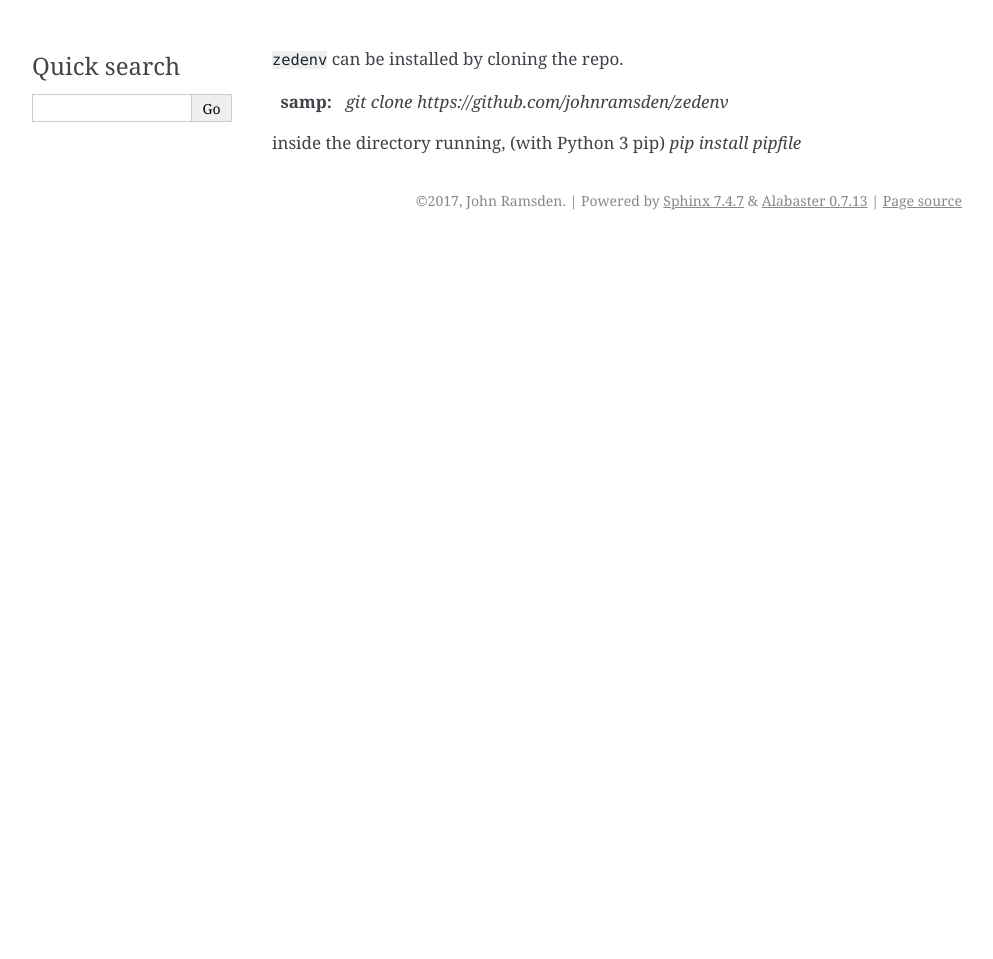
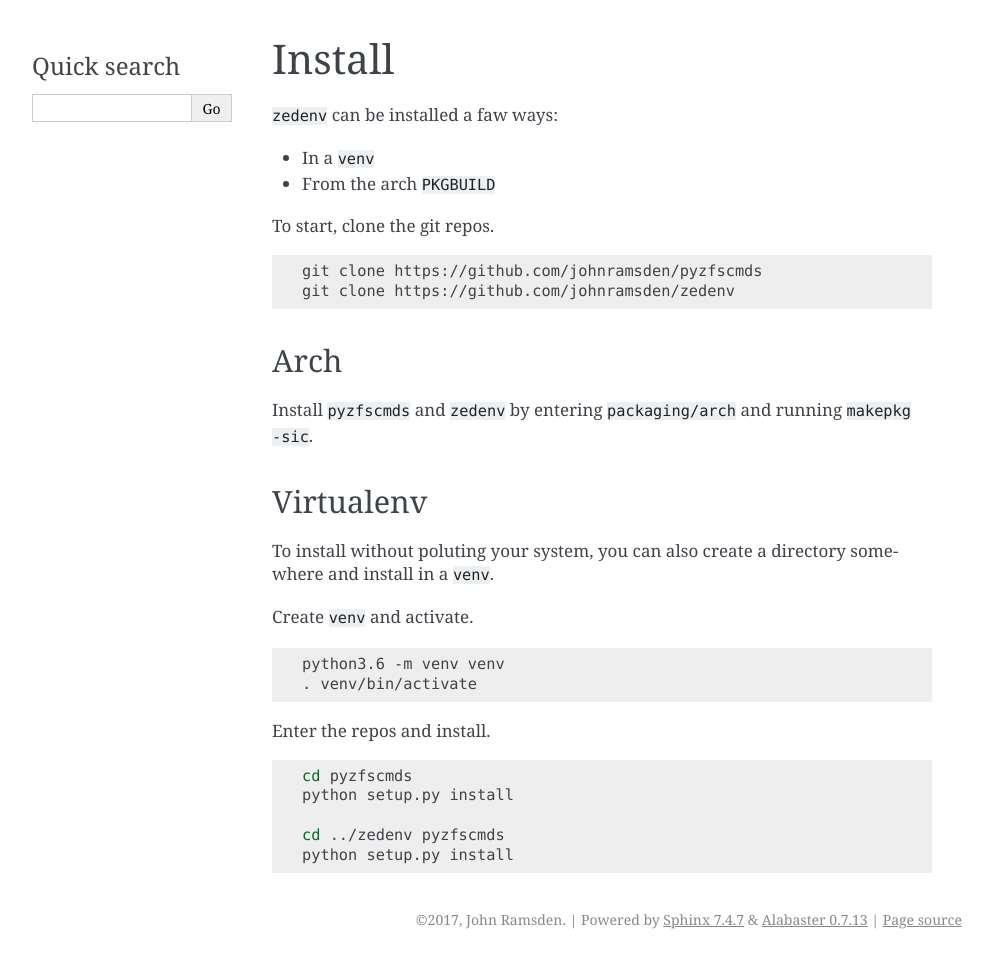
Before and after one commit to johnramsden/zedenv, a Sphinx documentation site: the page built from doc/source/install.rst, in a window 1280 px wide. Shown: the whole page, without its empty margins (148-1141 px from the left). Built offline with Sphinx 7.4.7, drawn with Linux system fonts in a browser that asks for light colours; before the commit the page ends 900 px from its top, so only the background shows below that.

```diff
--- a/doc/source/index.rst
+++ b/doc/source/index.rst
@@ -19,5 +19,4 @@ Indices and tables
 ==================
 
 * :ref:`genindex`
-* :ref:`modindex`
 * :ref:`search`
--- a/doc/source/install.rst
+++ b/doc/source/install.rst
@@ -1,8 +1,44 @@
 ..  index:: Install zedenv
-..  _Install zedenv:
 
-``zedenv`` can be installed by cloning the repo.
+Install
+=======
 
-:samp: `git clone https://github.com/johnramsden/zedenv`
+``zedenv`` can be installed a faw ways:
 
-inside the directory running, (with Python 3 pip) `pip install pipfile`
+* In a ``venv``
+* From the arch ``PKGBUILD``
+
+To start, clone the git repos.
+
+.. code-block:: shell
+
+    git clone https://github.com/johnramsden/pyzfscmds
+    git clone https://github.com/johnramsden/zedenv
+
+Arch
+----
+
+Install ``pyzfscmds`` and ``zedenv`` by entering ``packaging/arch`` and running ``makepkg -sic``.
+
+Virtualenv
+----------
+
+To install without poluting your system, you can also create a directory somewhere
+and install in a ``venv``.
+
+Create ``venv`` and activate.
+
+.. code-block:: shell
+
+    python3.6 -m venv venv
+    . venv/bin/activate
+
+Enter the repos and install.
+
+.. code-block:: shell
+
+    cd pyzfscmds
+    python setup.py install
+
+    cd ../zedenv pyzfscmds
+    python setup.py install
```
Also changed, not shown: doc/source/basic-usage.rst (+76 -0 lines), doc/source/plugins.rst (+80 -0 lines), 3 other files.
